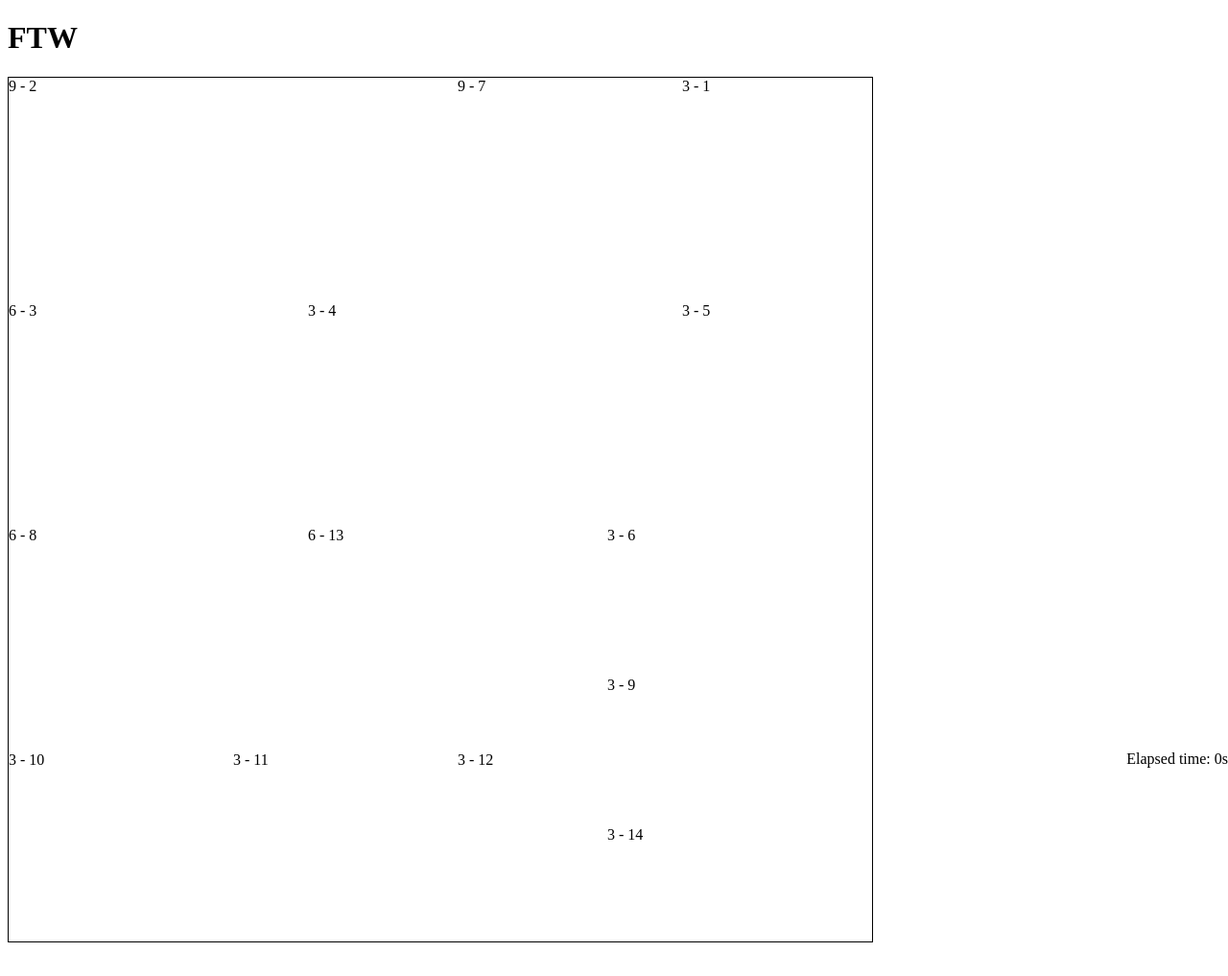
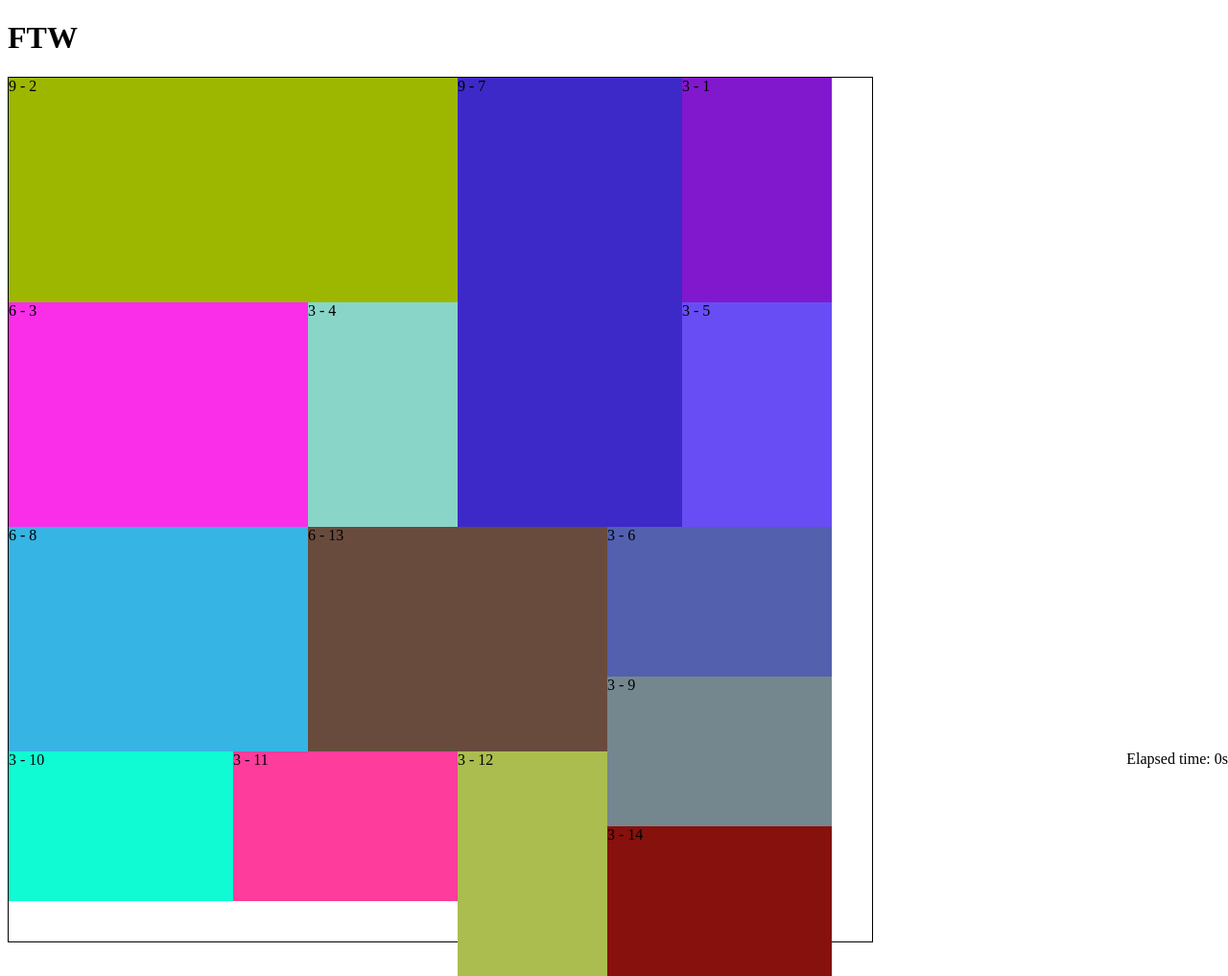
Before and after one commit to abidibo/weighted-tiles, a plain HTML site: page index.html in a window 1280 px wide. Shown: the whole page at 96% size. Drawn offline with nearby package versions, Linux system fonts and the light colour scheme.

Commit message:
fixes and docs
Fixed "next position" check inside placeItem function
renamed placeItem to _placeItem
Updated docs to include getRandomColor

```diff
--- a/index.html
+++ b/index.html
@@ -49,8 +49,9 @@
 
             var callback = function(obj) {
                 //this.display('#canvas');
+                var self = this;
                 obj.elements.forEach(function(el) {
-                    el.appendTo($('#canvas'));
+                    el.css('background', self.getRandomColor()).appendTo($('#canvas'));
                 });
             }
 
--- a/weighted-tiles.js
+++ b/weighted-tiles.js
@@ -180,7 +180,7 @@ var WeightedTiles;
             this._initConfiguration(id);
             // loop to place the items
             for (var i = 0, len = this._ordered_items.length; i < len; i++) {
-                this.placeItem(this._ordered_items[i], i);
+                this._placeItem(this._ordered_items[i], i);
             }
             // how much space was left empty by the configuration?
             var empty = 0;
@@ -216,7 +216,7 @@ var WeightedTiles;
          * @param {Object} item the item to place
          * @param {Number} index the item index
          */
-        this.placeItem = function(item, index) {
+        this._placeItem = function(item, index) {
 
             // gets the first free position coordinates
             this._position = this._getPosition();
@@ -240,6 +240,7 @@ var WeightedTiles;
             }
 
             var criteria = this._options.criteria[this._configuration_id];
+            var should_change_position = this._shouldChangePosition(criteria);
             while(cnt < this._options.max_attempts && collision === true) {
                 for(var i = 0, l = 2; i < l; i++) {
                     var r = this['change' + criteria[i]](factors, item_units);
@@ -250,7 +251,7 @@ var WeightedTiles;
                         break;
                     }
                 }
-                if(collision && (this._configuration_id == 0 || this._configuration_id == 1)) {
+                if(collision && should_change_position) {
                     this._position = (this._position[0] + 1) > this._grid_cols ? [0, this._position[1] + 1] : [this._position[0] + 1, this._position[1]];
                 }
                 cnt++;
@@ -283,6 +284,22 @@ var WeightedTiles;
                 }
             }
 
+        };
+
+        /**
+         * Should the starting position change?
+         * Yes if there is a non-position criteria attempt, otherwise the position
+         * is already changed inside the criteria function
+         * @param {Array} criteria
+         * @return boolean
+         */
+        this._shouldChangePosition = function(criteria) {
+            if(/Position/.test(criteria[0]) && /Position/.test(criteria[1])) {
+                console.log('NOT CHANGED!!!!!');
+                return false;
+            }
+            console.log('CHANGED!!!!!');
+            return true;
         };
 
         /**
```
Also changed, not shown: 1 other file.
